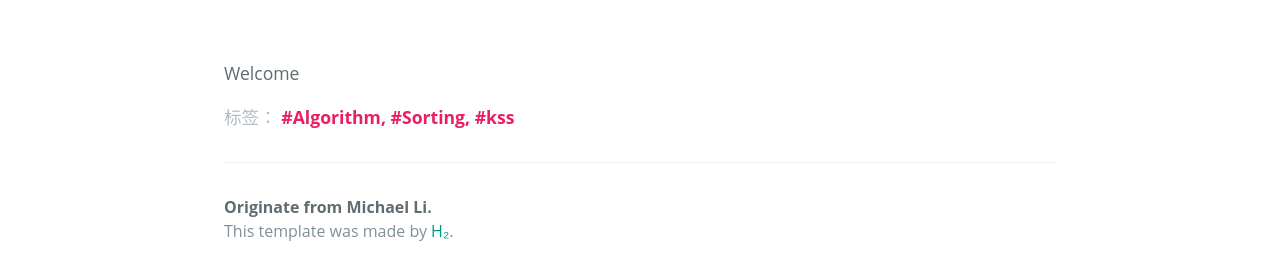
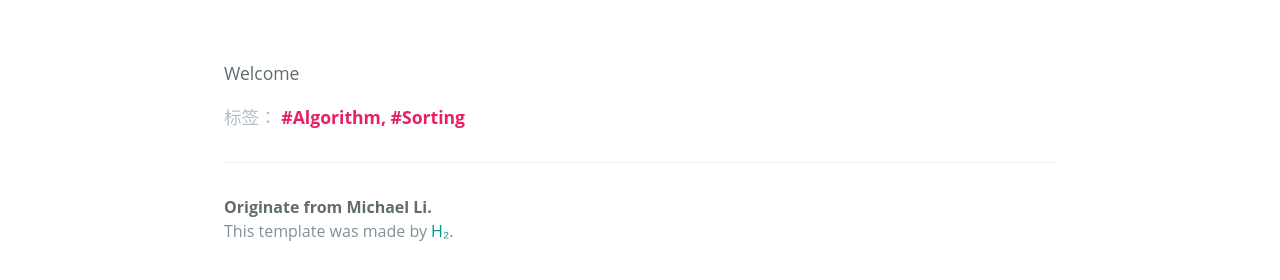
Before and after one commit to zl323/zl323.github.io, a Jekyll site: the page built from _posts/2020-03-07-test.md, in a window 1280 px wide. Shown: the part 358-638 px from the top of the page. Built offline with Jekyll 4.4.1, drawn with Linux system fonts in a browser that asks for light colours; some web fonts are replaced.

Commit message:
test tags

```diff
--- a/_posts/2020-03-07-test.md
+++ b/_posts/2020-03-07-test.md
@@ -1,7 +1,7 @@
 ---
 layout: post
 title: Selection Sort
-tags: Algorithm, Sorting, kss
+tags: Algorithm, Sorting
 ---
 
 Welcome
```
Also changed, not shown: pages/Algorithms.md (+1 -0 lines).
